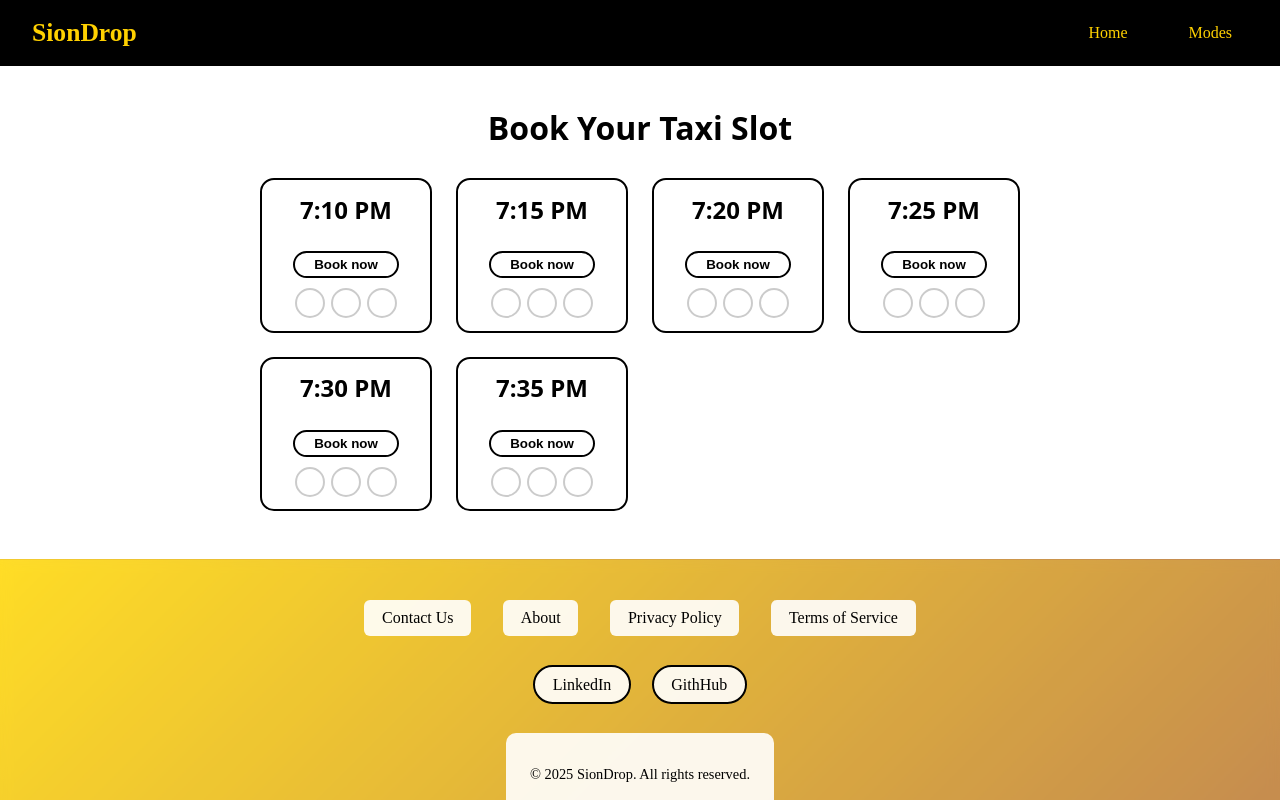
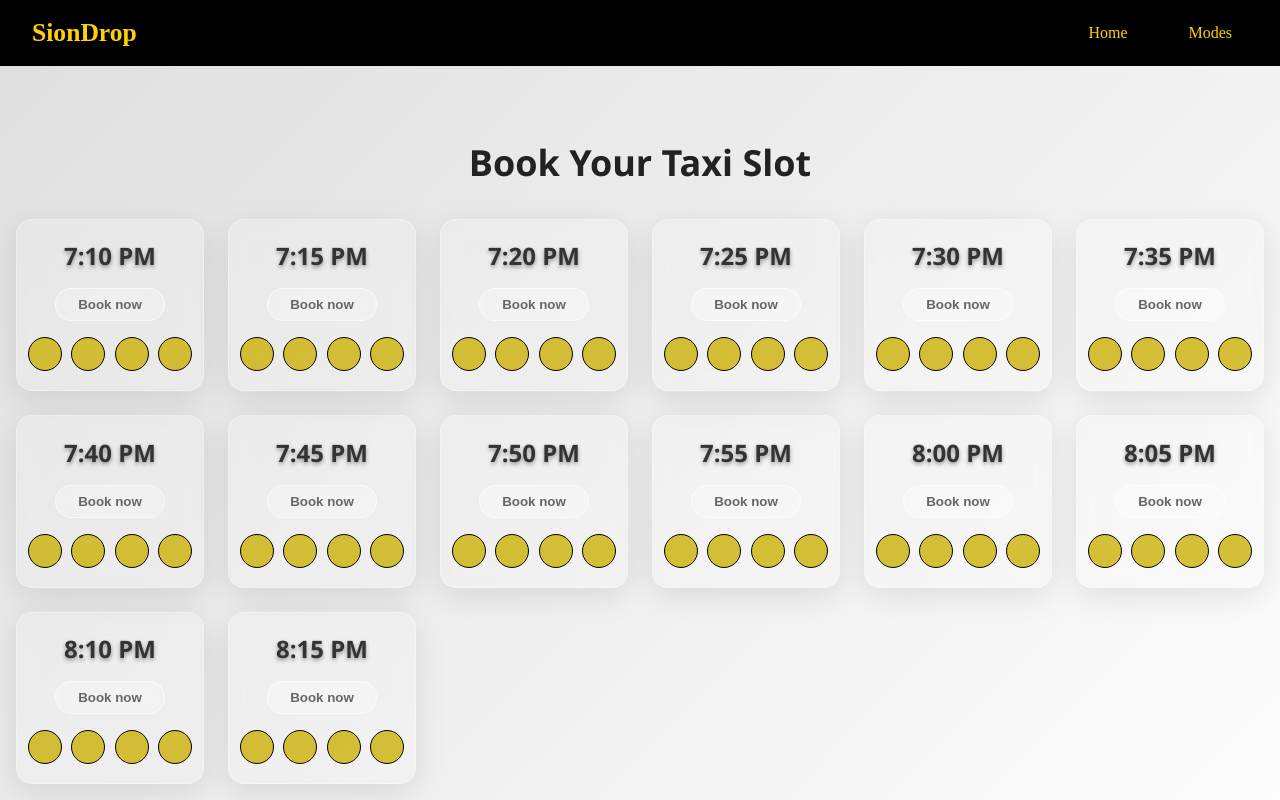
Before and after one commit to NakulBhatt10/ui-sionDrop, a React (Create React App) app: page /booking/taxi in a window 1280 px wide. Shown: the top 800 px of the page. Built offline with nearby package versions, Linux system fonts and the light colour scheme.

Commit message:
taxi ui changed and api made

```diff
--- a/src/pages/Booking/Taxi/taxi.css
+++ b/src/pages/Booking/Taxi/taxi.css
@@ -1,95 +1,148 @@
-/* ---------- layout wrapper ---------- */
+:root {
+    /* Glassmorphism variables */
+    --glass-bg: rgba(255, 255, 255, 0.15);
+    --glass-border: rgba(255, 255, 255, 0.3);
+    --glass-shadow: rgba(0, 0, 0, 0.1);
+    --text-light: #ffffff;
+    --font-primary: 'Segoe UI', Roboto, sans-serif;
+}
+
+/* ---------- page background & wrapper ---------- */
 .taxi-slot-page {
-    width: min(100%, 760px);
-    margin: 0 auto;
-    padding: 2.5rem 1rem 3rem;
-    font-family: system-ui, sans-serif;
+    min-height: 100vh;
+    padding: 3rem 1rem;
+    background: linear-gradient(135deg, #e0e0e0 0%, #ffffff 100%);
+    font-family: var(--font-primary);
+    color: #333;
     text-align: center;
 }
 
 /* ---------- current-booking card ---------- */
 .current-booking {
-    background: #fff;
-    border-radius: 18px;
-    box-shadow: 0 4px 18px rgba(0, 0, 0, 0.06);
-    padding: 1.2rem 1.6rem;
-    margin-bottom: 2.5rem;
-    text-align: left;
+    margin: 0 auto 2rem;
+    padding: 1.5rem;
+    max-width: 400px;
+    background: var(--glass-bg);
+    border: 1px solid var(--glass-border);
+    border-radius: 16px;
+    box-shadow: 0 8px 32px var(--glass-shadow);
+    backdrop-filter: blur(12px);
+    -webkit-backdrop-filter: blur(12px);
+    color: var(--text-light);
 }
 
 .current-booking h3 {
-    margin: 0 0 0.5rem;
+    margin-bottom: 0.5rem;
+}
+
+.current-booking p {
+    line-height: 1.4;
+}
+
+.cancel-button {
+    margin-top: 1rem;
+    padding: 0.5rem 1.2rem;
+    background: rgba(231, 76, 60, 0.2);
+    border: 1px solid rgba(231, 76, 60, 0.6);
+    border-radius: 999px;
+    color: var(--text-light);
+    font-weight: 600;
+    cursor: pointer;
+    transition: background 0.3s;
+}
+
+.cancel-button:hover {
+    background: rgba(231, 76, 60, 0.4);
 }
 
 /* ---------- heading ---------- */
 .taxi-slot-page h1 {
-    margin: 0 0 1.8rem;
-    font-size: 2rem;
-    font-weight: 700;
+    font-size: 2.25rem;
+    margin-bottom: 2rem;
+    color: #222;
 }
 
-/* ---------- grid of six tiles ---------- */
+/* ---------- grid of slots ---------- */
 .slot-grid {
     display: grid;
-    grid-template-columns: repeat(auto-fit, minmax(140px, 1fr));
+    grid-template-columns: repeat(auto-fit, minmax(160px, 1fr));
     gap: 1.5rem;
 }
 
-/* ---------- individual tile ---------- */
+/* ---------- individual slot tile ---------- */
 .slot-tile {
-    background: #ffffff;
-    border: 2px solid #000;
-    border-radius: 14px;
-    padding: 0.8rem;
     display: flex;
     flex-direction: column;
     align-items: center;
-    gap: 0.6rem;
+    padding: 1.2rem;
+    background: var(--glass-bg);
+    border: 1px solid var(--glass-border);
+    border-radius: 16px;
+    box-shadow: 0 8px 32px var(--glass-shadow);
+    backdrop-filter: blur(10px);
+    -webkit-backdrop-filter: blur(10px);
+    transition: transform 0.3s, box-shadow 0.3s;
+}
+
+.slot-tile:hover {
+    transform: translateY(-6px);
+    box-shadow: 0 12px 48px var(--glass-shadow);
 }
 
 .slot-time {
+    font-size: 1.3rem;
     font-weight: 600;
-    font-size: 1.1rem;
+    color: var(--text-light);
+    text-shadow: 0 2px 4px rgba(0, 0, 0, 0.4);
+    margin-bottom: 1rem;
 }
 
+/* ---------- booking button ---------- */
 .slot-btn {
-    padding: 0.25rem 1.2rem;
-    border: 2px solid #000;
+    padding: 0.5rem 1.4rem;
+    margin-bottom: 1rem;
+    border: 1px solid rgba(255, 255, 255, 0.6);
+    background: rgba(255, 255, 255, 0.2);
+    color: var(--text-light);
+    font-weight: 600;
     border-radius: 999px;
-    font-weight: 600;
     cursor: pointer;
-    background: transparent;
-    transition: background 0.15s;
+    backdrop-filter: blur(10px);
+    -webkit-backdrop-filter: blur(10px);
+    transition: background 0.3s;
 }
 
 .slot-btn:hover:not(:disabled) {
-    background: #eee;
+    background: rgba(255, 255, 255, 0.35);
 }
 
 .slot-btn:disabled {
+    opacity: 0.5;
     cursor: not-allowed;
-    opacity: 0.55;
 }
 
 /* ---------- rider initials ---------- */
 .slot-users {
     display: flex;
-    gap: 0.35rem;
+    gap: 0.6rem;
 }
 
 .user-dot {
-    width: 26px;
-    height: 26px;
-    border: 2px solid #000;
+    width: 32px;
+    height: 32px;
     border-radius: 50%;
-    font-size: 0.9rem;
-    font-weight: 700;
-    display: inline-flex;
+    background: rgba(255, 255, 255, 0.25);
+    border: 1px solid rgb(0, 0, 0);
+    backdrop-filter: blur(10px);
+    -webkit-backdrop-filter: blur(10px);
+    display: flex;
     align-items: center;
     justify-content: center;
-    background: #fff;
+    color: var(--text-light);
+    font-weight: 700;
 }
 
 .user-dot.empty {
-    opacity: 0.2;
+    background: rgba(202, 175, 2, 0.785);
+    opacity: 1;
 }
--- a/src/pages/Booking/Taxi/taxi.js
+++ b/src/pages/Booking/Taxi/taxi.js
@@ -12,16 +12,10 @@ function getSlotTime(index) {
     return t;
 }
 
-// ------------------------------------------------------------------
-//  helper: “4:45 am” formatting
-// ------------------------------------------------------------------
 function formatTime(date) {
     return date.toLocaleTimeString([], { hour: 'numeric', minute: '2-digit' });
 }
 
-// ------------------------------------------------------------------
-//  helper: generate taxiId from date (YYYYMMDD-hhmmam/pm)
-// ------------------------------------------------------------------
 function generateTaxiId(date) {
     const Y = date.getFullYear();
     const M = String(date.getMonth() + 1).padStart(2, '0');
@@ -34,18 +28,14 @@ function generateTaxiId(date) {
     return `${Y}${M}${D}-${h}${m}${ampm}`;
 }
 
-
-// ------------------------------------------------------------------
-//  build the initial six slots
-// ------------------------------------------------------------------
 function buildInitialSlots() {
-    return Array.from({ length: 6 }, (_, i) => {
+    return Array.from({ length: 14 }, (_, i) => {
         const time = getSlotTime(i);
         return {
             taxiId: generateTaxiId(time),
             time,
             users: [],
-            maxCapacity: 3
+            maxCapacity: 4
         };
     });
 }
@@ -85,9 +75,6 @@ export default function BookTaxiSlot() {
         fetchCurrentBooking();
     }, []);
 
-    // ----------------------------------------------------------------
-    //  click handler
-    // ----------------------------------------------------------------
     async function handleBook(slotIndex) {
         const slot = slots[slotIndex];
 
@@ -122,33 +109,6 @@ export default function BookTaxiSlot() {
         }
     }
 
-    // async function handleCancel(idx) {
-    //     const slot = slots[idx];
-    //     const token = localStorage.getItem('user-token');
-    //     if (!token) return;
-
-    //     const res = await fetch('http://localhost:5000/cancel-booking', {
-    //         method: 'POST',
-    //         headers: {
-    //             'Content-Type': 'application/json',
-    //             'Authorization': `Bearer ${token}`
-    //         },
-    //         body: JSON.stringify({ taxiId: slot.taxiId })
-    //     });
-    //     if (!res.ok) {
-    //         alert('Cancel failed');
-    //         return;
-    //     }
-    //     const { users } = await res.json();
-
-    //     // clear booking state & update that slot’s riders
-    //     setCurrentBooking(null);
-    //     setSlots(slots =>
-    //         slots.map((s, i) =>
-    //             i === idx ? { ...s, users } : s
-    //         )
-    //     );
-    // }
     async function handleCancel() {
         if (!currentBooking) return;
         const token = localStorage.getItem('user-token');
```
